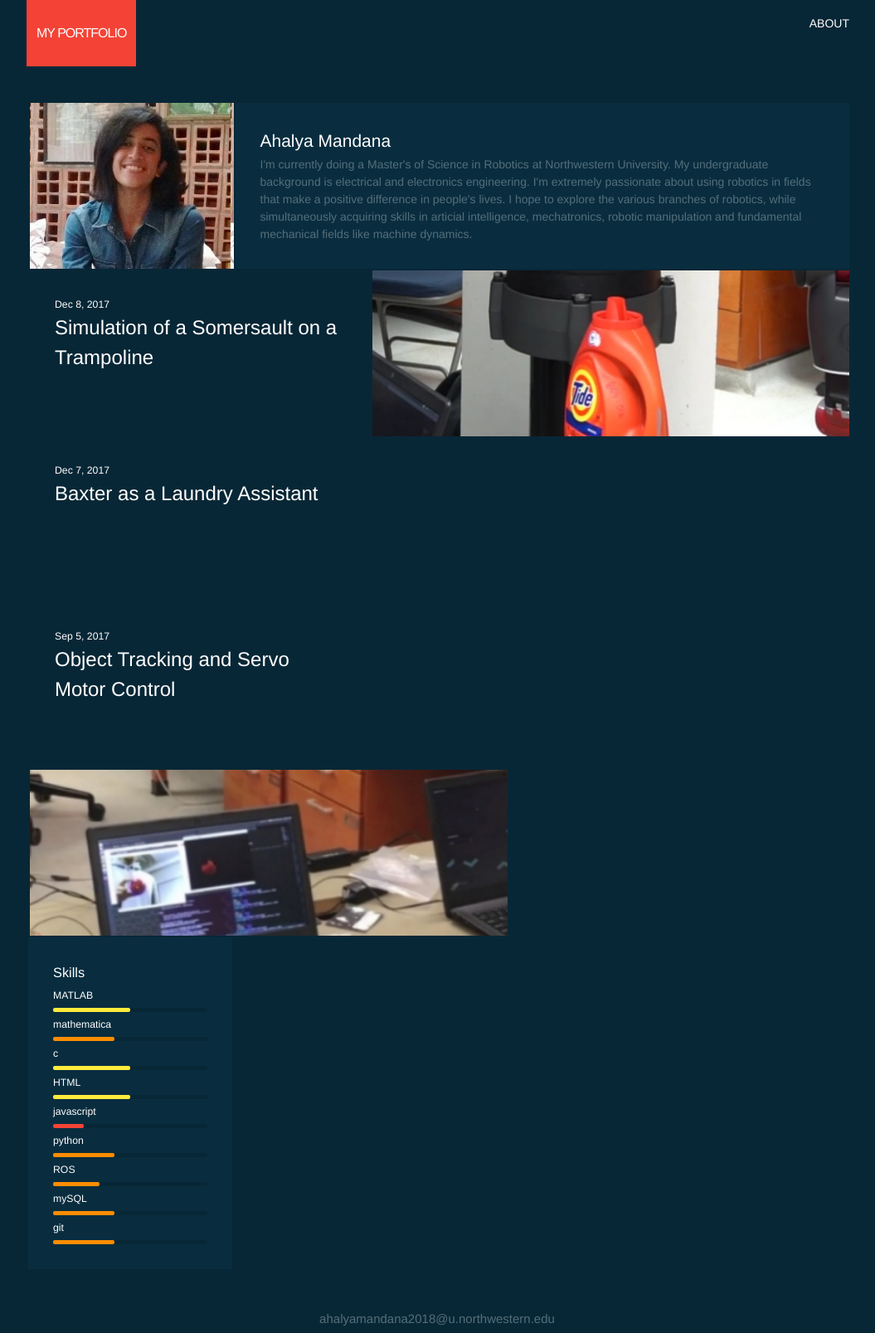
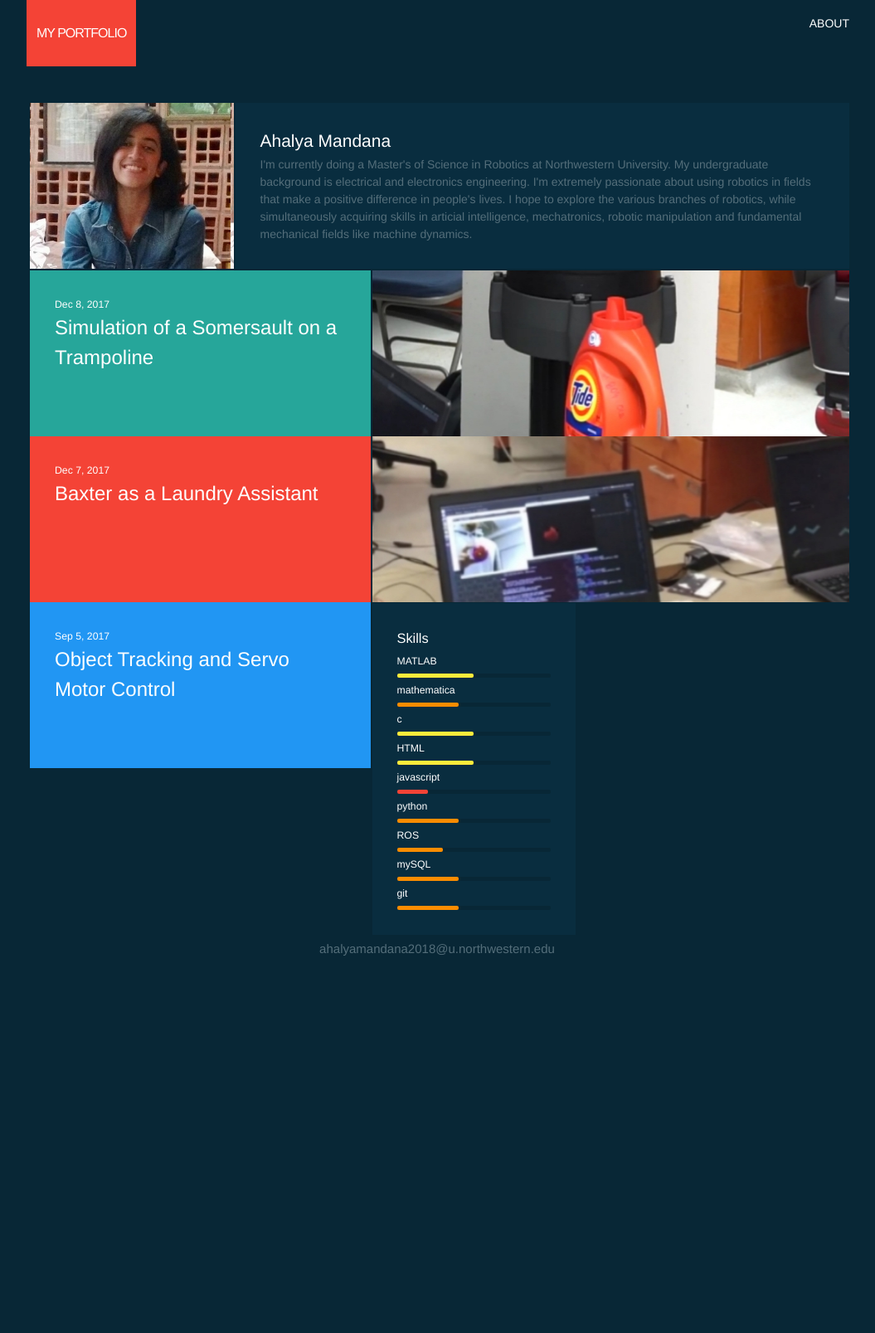
Before and after one commit to am2512/am2512.github.io, a Jekyll site: the page built from index.html, in a window 1280 px wide. Shown: the whole page at 83% size, without its empty margins (112-1167 px from the left). Built offline with Jekyll 4.4.1, drawn with Linux system fonts in a browser that asks for light colours; after the commit the page ends 1205 px from its top, so only the background shows below that.

Commit message:
Adding images

```diff
--- a/index.html
+++ b/index.html
@@ -28,7 +28,7 @@ layout: default
 
     {% for post in site.posts %}
 
-        <div class="block style="background-image:url(assets/{{1.jpg}})">
+        <div class="block {{post.color}}">
             <div class="block-body height-{{post.height}}">
                 <span class="post-meta white-text">{{ post.date | date: "%b %-d, %Y" }}</span>
 
@@ -46,23 +46,23 @@ layout: default
       <div class="col col-7">
         <div class="block glass"  style="background-image:url(assets/1.jpg)">
           </div>
-      </div>
-  </div>
-
-
-
-
-     <div class="col col-12">
 
 
 
 
 
 
-     <div class="col col-7">
+
+
+
+
+
+
+
+
         <div class="block glass"  style="background-image:url(assets/2.jpg)">
           </div>
-      </div>
+
 
       </div>
 
```
